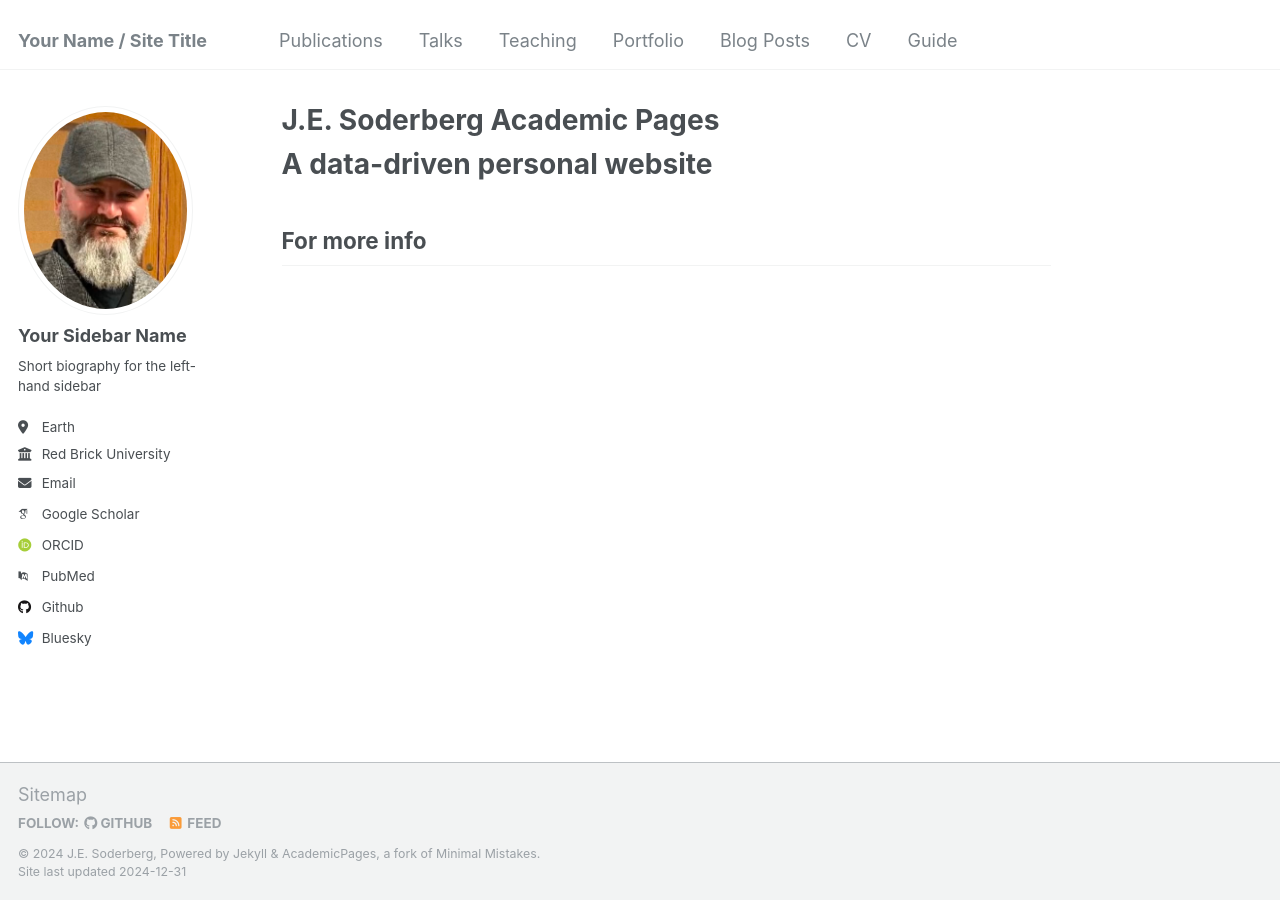
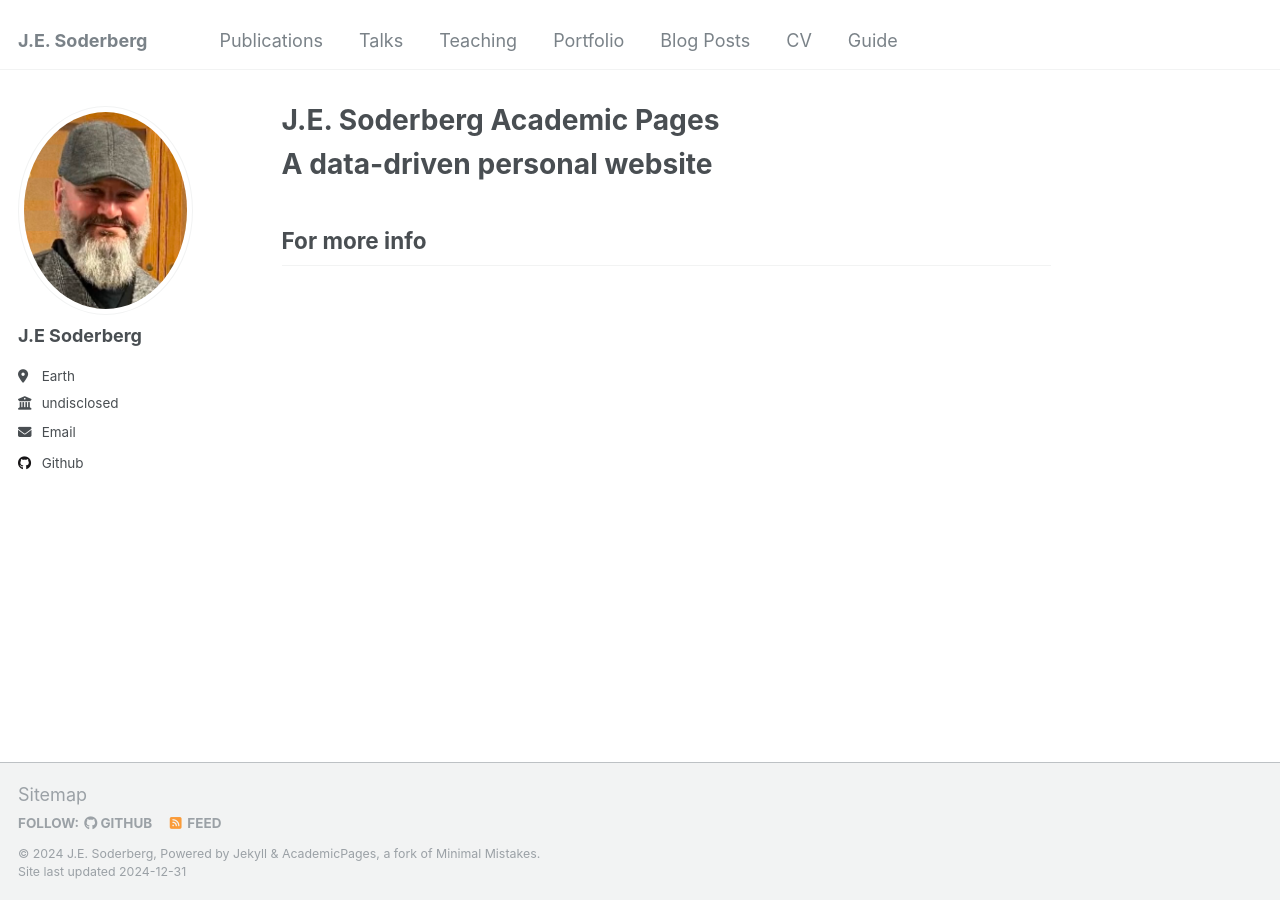
Before and after one commit to jesoderberg/github.io, a Jekyll site: the page built from _pages/about.md, in a window 1280 px wide. Built offline with Jekyll 4.4.1, drawn with Linux system fonts in a browser that asks for light colours; some web fonts are replaced.

Commit message:
Update _config.yml

```diff
--- a/_config.yml
+++ b/_config.yml
@@ -8,7 +8,7 @@
 
 # Basic Site Settings
 locale                   : "en-US"
-title                    : "Your Name / Site Title"
+title                    : "J.E. Soderberg"
 title_separator          : "-"
 name                     : &name "J.E. Soderberg"
 description              : &description "personal description"
@@ -22,21 +22,21 @@ repository               : "jesoderberg/jesoderberg.github.io"
 author:
   # Biographic information
   avatar           : "profile.png"
-  name             : "Your Sidebar Name"
+  name             : "J.E Soderberg"
   pronouns         : # example: "she/her"
-  bio              : "Short biography for the left-hand sidebar"
+  bio              : ""
   location         : "Earth"
-  employer         : "Red Brick University"
+  employer         : "undisclosed"
   uri              : # URL
   email            : "none@example.org"
 
   # Academic websites
   arxiv            : # URL - Update with the correct link to your profile
-  googlescholar    : "https://scholar.google.com/citations?user=PS_CX0AAAAAJ"
+  googlescholar    : # URL - Update with the correct link to your profile
   impactstory      : # URL
-  orcid            : "http://orcid.org/yourorcidurl"
+  orcid            : # URL - Update with the correct link to your profile
   semantic         : # URL
-  pubmed           : "https://www.ncbi.nlm.nih.gov/pubmed/?term=john+snow"
+  pubmed           : # URL - Update with the correct link to your profile
   researchgate     : # URL
   scopus           : # URL
 
@@ -49,7 +49,7 @@ author:
   stackoverflow    : # User number or user number and name (i.e., use "1" or "1/jeff-atwood")
 
   # Social media
-  bluesky          : "bsky.app" # Replace this with you Bluesky username
+  bluesky          : #"bsky.app" # Replace this with you Bluesky username
   facebook         : # Username
   flickr           : # Username
   foursquare       : # Username
@@ -130,7 +130,7 @@ yandex_site_verification :
 
 # Social Sharing
 twitter:
-  username               : &twitter
+  username               : #&twitter
 facebook:
   username               :
   app_id                 :
```
